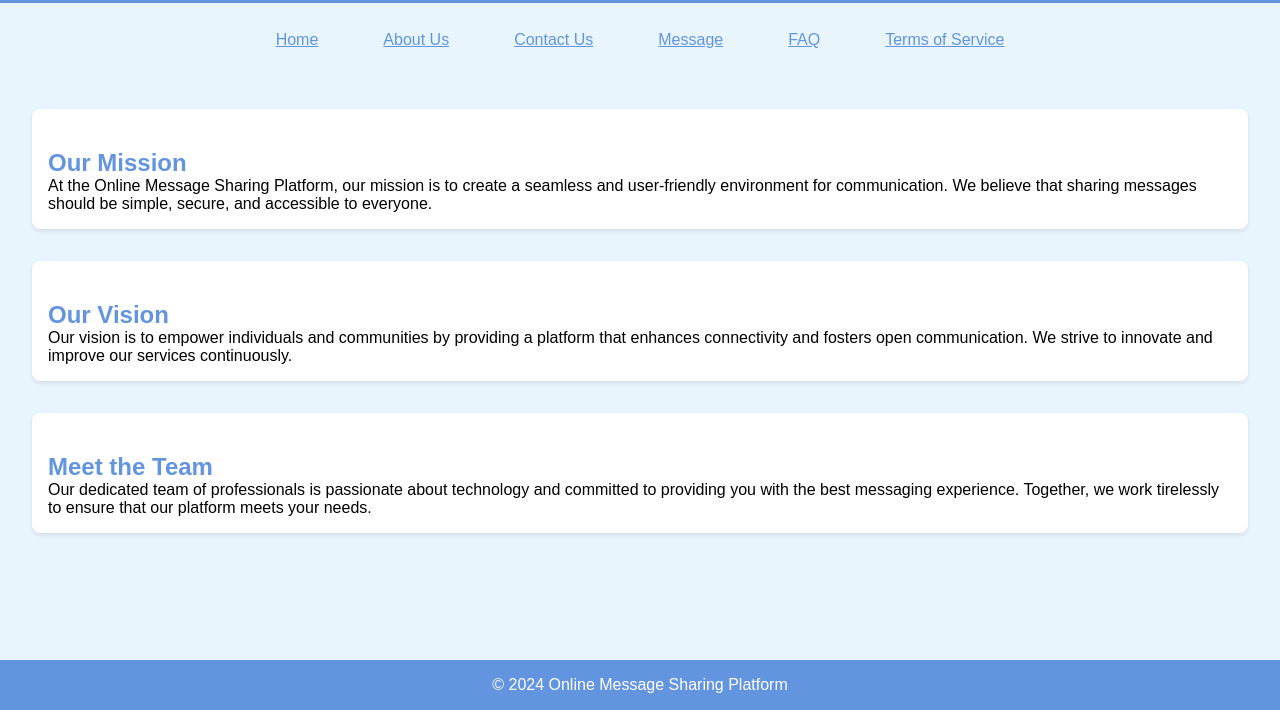
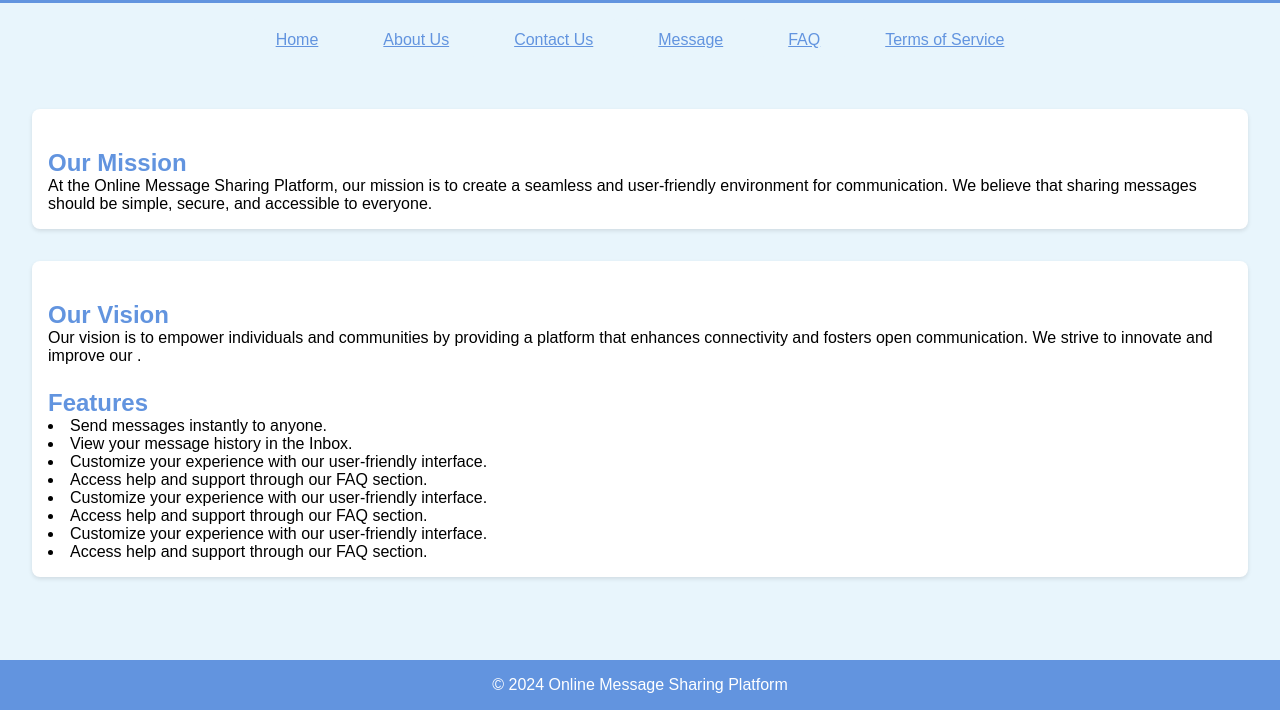
Before and after one commit to Madleyym/Online-Message-Sharing-Platform, a plain HTML site: page about/about.html in a window 1280 px wide. Shown: the part 90-800 px from the top of the page. Drawn offline with Linux system fonts and the light colour scheme.

Commit message:
update halaman about

```diff
--- a/about/about.html
+++ b/about/about.html
@@ -11,10 +11,10 @@
     <link rel="stylesheet" href="../styles.css" />
   </head>
   <body>
-    <header>
+    <header id="Tryandaasu_header">
       <h1>About Us</h1>
     </header>
-    <nav>
+    <nav id="Tryandaasu_nav">
       <a href="../index.html">Home</a>
       <a href="/about/about.html">About Us</a>
       <a href="/contact/contact.html">Contact Us</a>
@@ -22,7 +22,7 @@
       <a href="/faq/faq.html">FAQ</a>
       <a href="/terms/terms.html">Terms of Service</a>
     </nav>
-    <main>
+    <main id="Tryandaasu_main">
       <section>
         <h2>Our Mission</h2>
         <p>
@@ -38,21 +38,22 @@
         <p>
           Our vision is to empower individuals and communities by providing a
           platform that enhances connectivity and fosters open communication. We
-          strive to innovate and improve our services continuously.
+          strive to innovate and improve our .
         </p>
-      </section>
-
-      <section>
-        <h2>Meet the Team</h2>
-        <p>
-          Our dedicated team of professionals is passionate about technology and
-          committed to providing you with the best messaging experience.
-          Together, we work tirelessly to ensure that our platform meets your
-          needs.
-        </p>
+        <h2>Features</h2>
+        <ul>
+          <li>Send messages instantly to anyone.</li>
+          <li>View your message history in the Inbox.</li>
+          <li>Customize your experience with our user-friendly interface.</li>
+          <li>Access help and support through our FAQ section.</li>
+          <li>Customize your experience with our user-friendly interface.</li>
+          <li>Access help and support through our FAQ section.</li>
+          <li>Customize your experience with our user-friendly interface.</li>
+          <li>Access help and support through our FAQ section.</li>
+        </ul>
       </section>
     </main>
-    <footer>
+    <footer id="Tryandaasu_footer">
       <p>&copy; 2024 Online Message Sharing Platform</p>
     </footer>
   </body>
```
